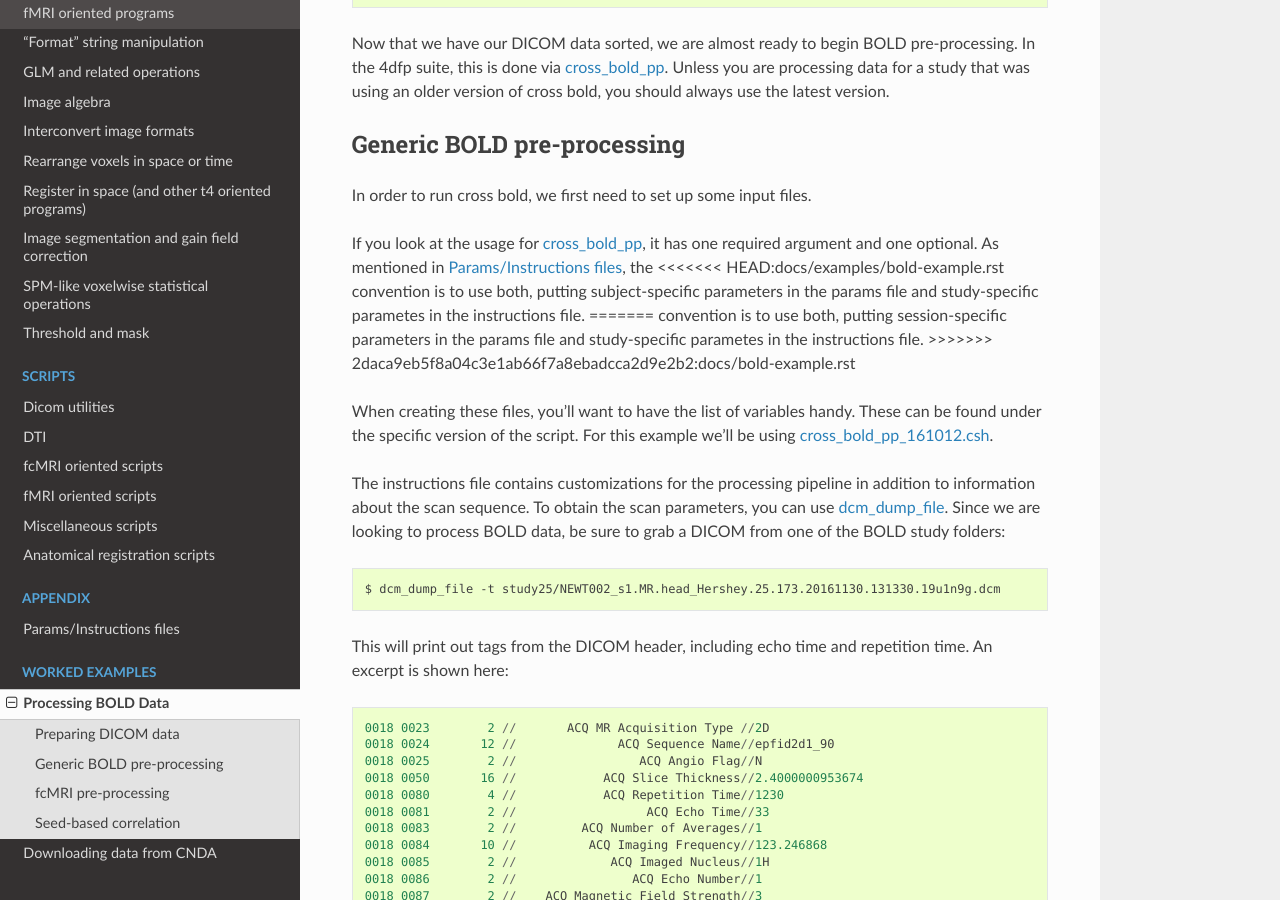
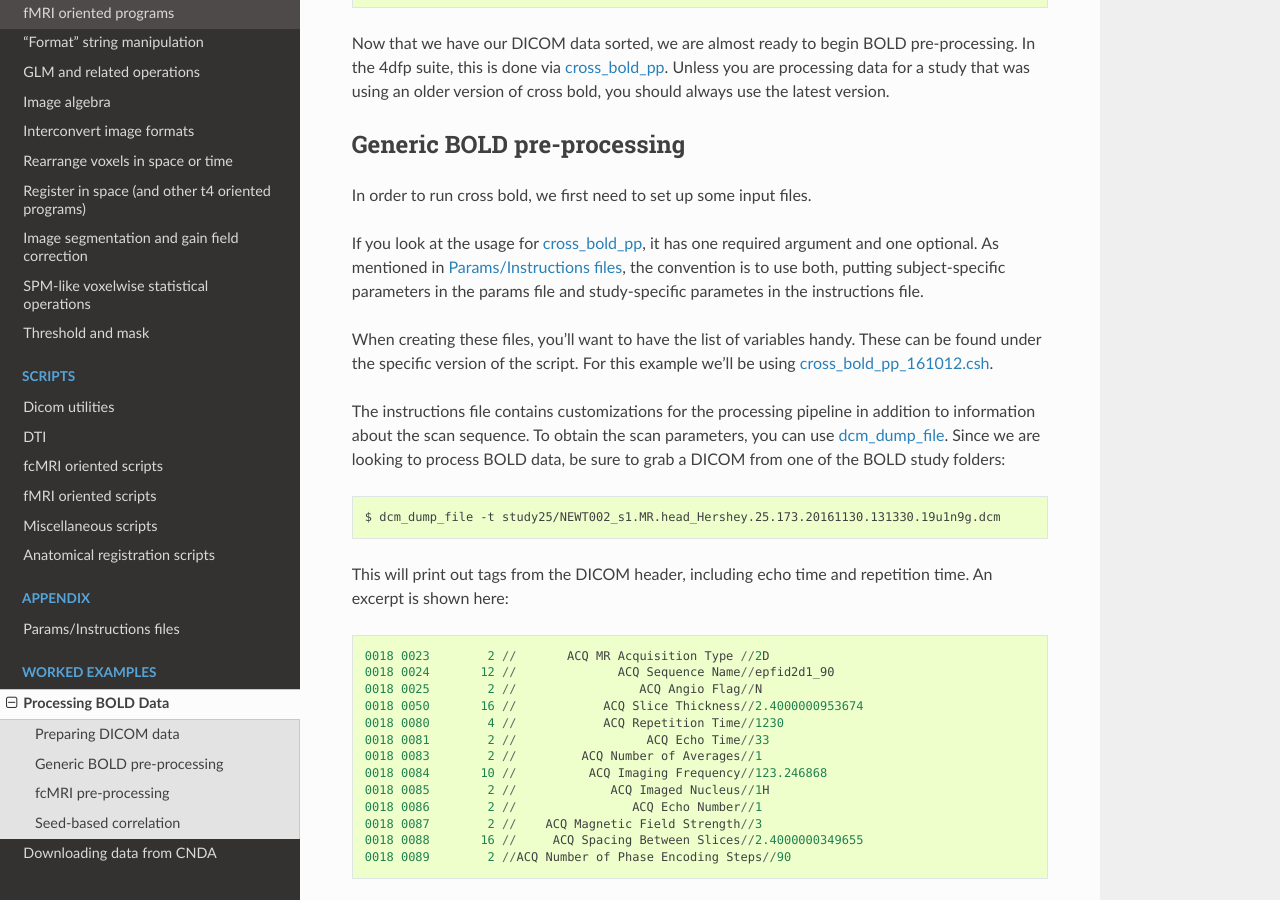
Before and after one commit to BlackHershey/4dfp-docs, a Sphinx documentation site: the page built from docs/examples/bold-example.rst, in a window 1280 px wide and 900 px high, scrolled down 1182 px. Built offline with Sphinx 7.4.7 and the Read the Docs theme 2.0.0, drawn with Linux system fonts in a browser that asks for light colours.

Commit message:
(actually) fixed merge conflicts

```diff
--- a/docs/examples/bold-example.rst
+++ b/docs/examples/bold-example.rst
@@ -57,11 +57,7 @@
 In order to run cross bold, we first need to set up some input files.
 
 If you look at the usage for :ref:`cross_bold_pp`, it has one required argument and one optional. As mentioned in :ref:`params_inst`, the
-<<<<<<< HEAD:docs/examples/bold-example.rst
 convention is to use both, putting subject-specific parameters in the params file and study-specific parametes in the instructions file.
-=======
-convention is to use both, putting session-specific parameters in the params file and study-specific parametes in the instructions file.
->>>>>>> 2daca9eb5f8a04c3e1ab66f7a8ebadcca2d9e2b2:docs/bold-example.rst
 
 When creating these files, you'll want to have the list of variables handy. These can be found under the specific version of the script.
 For this example we'll be using :ref:`cross_bold_pp_161012`.
```
